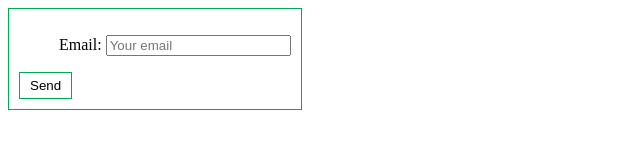
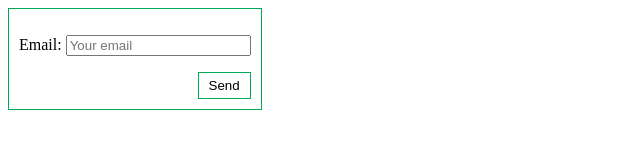
Before and after one commit to Redgadget/form-jekyll, a plain HTML site: page index.html in a window 1280 px wide. Shown: the whole page, without its empty margins (0-640 px from the left). Drawn offline with Linux system fonts and the light colour scheme.

Commit message:
Update index.html

```diff
--- a/index.html
+++ b/index.html
@@ -29,13 +29,13 @@
                  background: transparent;
                  border: 1px solid #0a5;
                  padding: 5px 10px;
-                 text-align: right;
+                 float: right;
 
           }
-          li {
-              list-style: none;
-
-          }
+            ul.contact-ul {
+                list-style: none;
+                padding: 0;
+            }
     </style>
 
 </body>
```
